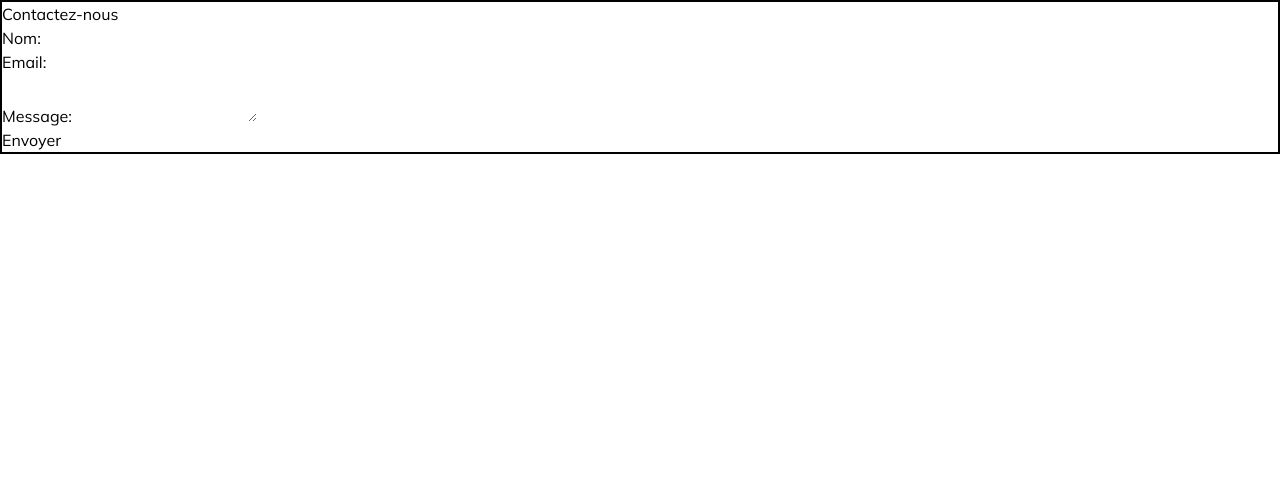
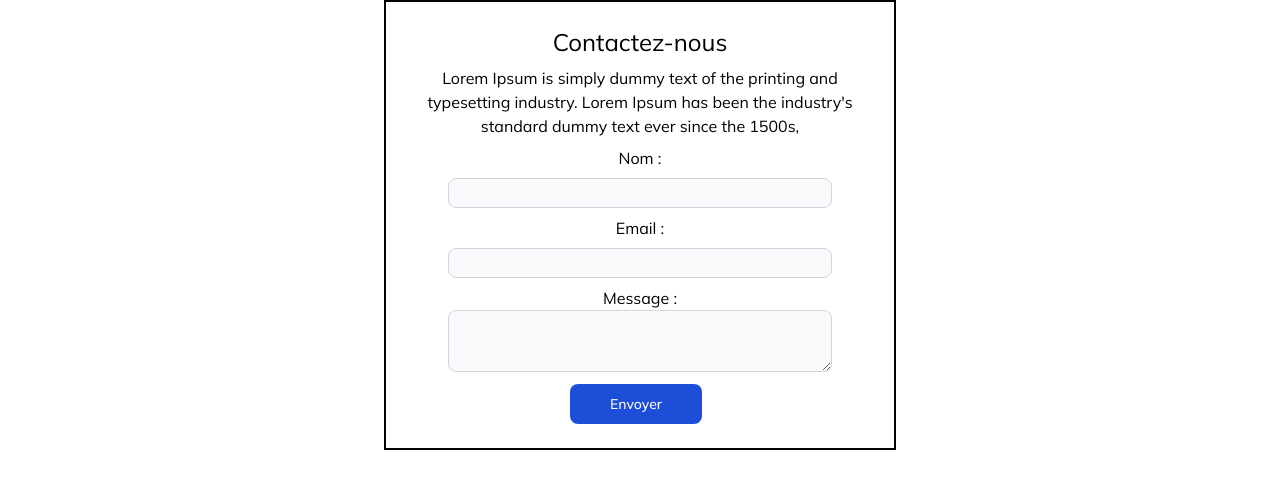
Before and after one commit to mattheri/academoney, a Next.js app: page /contact in a window 1280 px wide. Shown: the top 488 px of the page. Built offline with nearby package versions, Linux system fonts and the light colour scheme.

Commit message:
ajout css tailwind

```diff
--- a/app/contact/page.tsx
+++ b/app/contact/page.tsx
@@ -24,42 +24,47 @@ const ContactPage = () => {
   };
 
   return (
-    <div className="lg  m-auto border-black border-2">
-      <h1>Contactez-nous</h1>
+    <div className="max-w-lg h-full text-center m-auto p-4 border-black border-2">
+      <h1 className='text-2xl mb-2 mt-2'>Contactez-nous</h1>
+      <p className=' mb-2 mt-2'>Lorem Ipsum is simply dummy text of the printing and typesetting industry. Lorem Ipsum has been the industry's standard dummy text ever since the 1500s,</p>
       {submitted ? (
         <p>Merci pour votre message ! Nous vous répondrons bientôt.</p>
       ) : (
-        <form onSubmit={handleSubmit}>
+        <form onSubmit={handleSubmit} className='max-w-sm mx-auto'>
           <div>
-            <label htmlFor="name">Nom:</label>
+            <label htmlFor="name">Nom :</label>
             <input
               type="text"
               id="name"
               value={name}
               onChange={(e) => setName(e.target.value)}
               required
+              className=' mt-2 mb-2 p-1 w-full text-sm text-gray-900 bg-gray-50 rounded-lg border border-gray-300 focus:ring-blue-500 focus:border-blue-500'
+
             />
           </div>
           <div>
-            <label htmlFor="email">Email:</label>
+            <label htmlFor="email">Email :</label>
             <input
               type="email"
               id="email"
               value={email}
               onChange={(e) => setEmail(e.target.value)}
               required
+              className=' mt-2 mb-2  p-1 w-full text-sm text-gray-900 bg-gray-50 rounded-lg border border-gray-300 focus:ring-blue-500 focus:border-blue-500'
             />
           </div>
           <div>
-            <label htmlFor="message">Message:</label>
+            <label htmlFor="message">Message :</label>
             <textarea
               id="message"
               value={message}
               onChange={(e) => setMessage(e.target.value)}
               required
+              className="block p-2.5 w-full text-sm text-gray-900 bg-gray-50 rounded-lg border border-gray-300 focus:ring-blue-500 focus:border-blue-500"
             />
           </div>
-          <button type="submit">Envoyer</button>
+          <button type="submit"  className="text-white  bg-blue-700 hover:bg-blue-800 focus:ring-4 focus:ring-blue-300 font-medium rounded-lg text-sm px-10 mt-3 py-2.5 me-2 mb-2 ">Envoyer</button>
         </form>
       )}
     </div>
```
